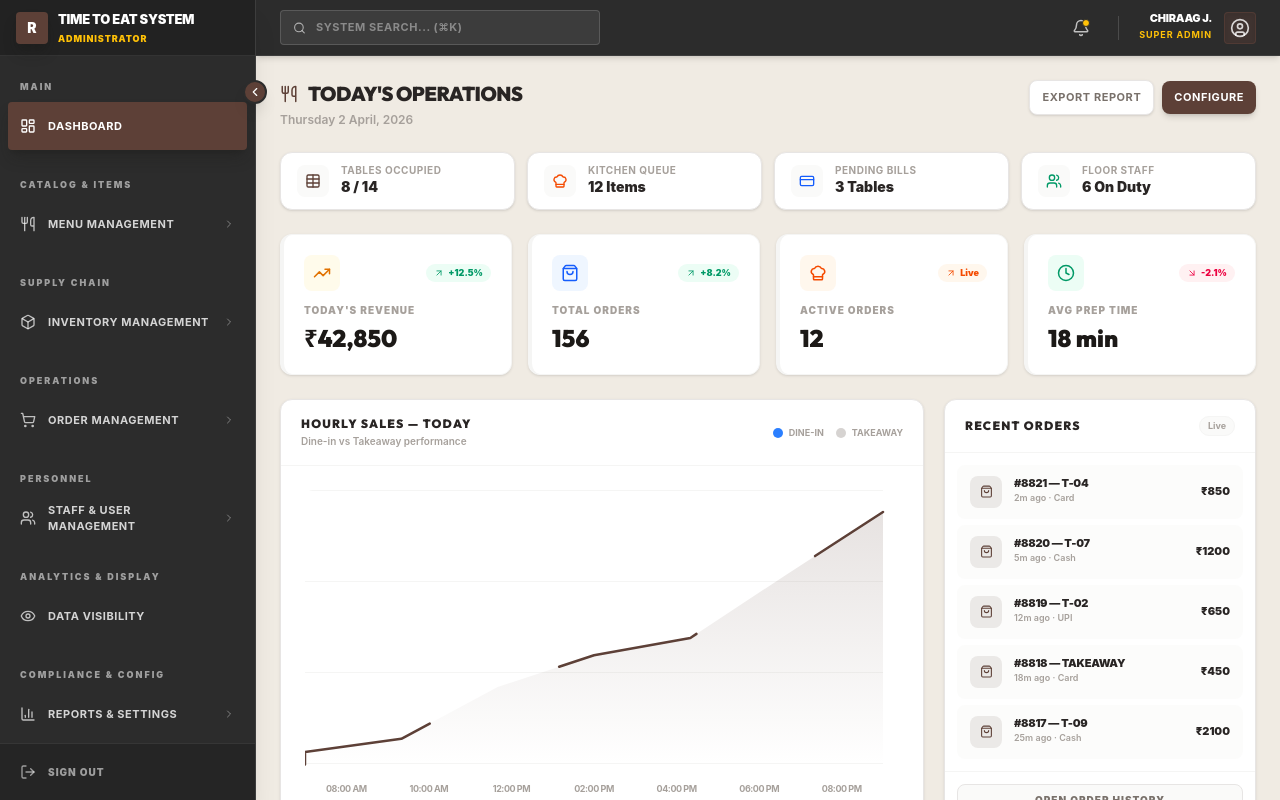
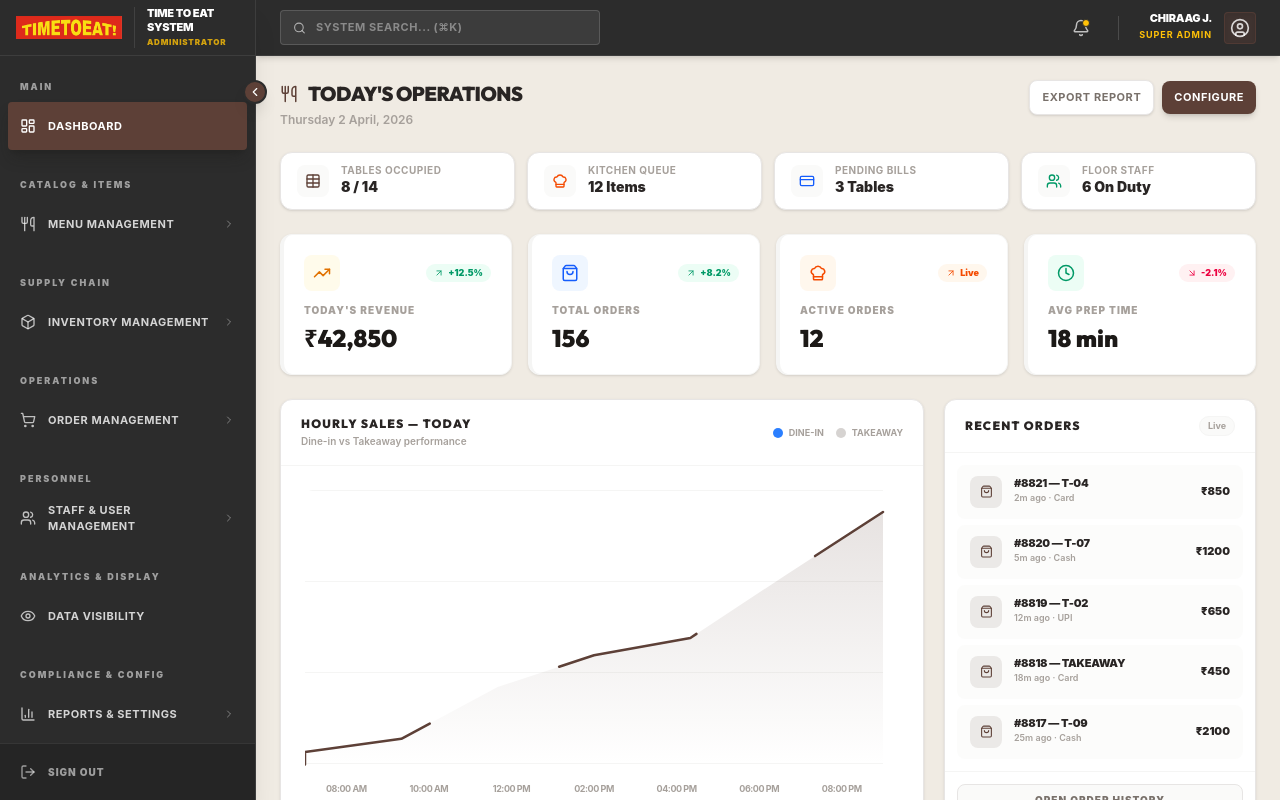
Before and after one commit to chiragjeevanani/mamafrankeypos, a React (Vite) app in the folder frontend/: page /admin/dashboard in a window 1280 px wide. Built offline with nearby package versions, Linux system fonts and the light colour scheme; sample sign-in values are in the browser's storage; a web font is replaced by a local one.

Commit message:
logo added

```diff
--- a/frontend/src/modules/admin/components/navigation/Sidebar.jsx
+++ b/frontend/src/modules/admin/components/navigation/Sidebar.jsx
@@ -9,6 +9,7 @@ import {
 } from 'lucide-react';
 import { motion, AnimatePresence } from 'framer-motion';
 import { playClickSound } from '../../../pos/utils/sounds';
+import logo from '../../../../assets/time-to-eat.jpeg';
 
 export default function Sidebar({ isCollapsed, setIsCollapsed }) {
   const navigate = useNavigate();
@@ -120,18 +121,22 @@ export default function Sidebar({ isCollapsed, setIsCollapsed }) {
   return (
     <aside className={`fixed left-0 top-0 h-full bg-[#2C2C2C] border-r border-white/8 z-50 transition-all duration-300 shadow-xl hidden lg:flex flex-col ${isCollapsed ? 'w-20' : 'w-64'}`}>
       {/* Brand Header */}
-      <div className="h-14 flex items-center justify-between px-4 border-b border-white/8 shrink-0 bg-[#222222]">
+      <div className="h-14 flex items-center justify-between px-4 border-b border-white/8 shrink-0 bg-[#2C2C2C]">
         {!isCollapsed ? (
-          <div className="flex items-center gap-2.5">
-            <div className="w-8 h-8 bg-[#5D4037] rounded flex items-center justify-center text-white font-black text-sm shadow-lg shadow-stone-900/30">R</div>
-            <div className="flex flex-col">
-              <span className="font-black text-[13px] tracking-tight uppercase text-white">Time to eat System</span>
-              <span className="text-[9px] font-black text-[#FFC107] uppercase tracking-widest mt-0.5">Administrator</span>
+          <div className="flex items-center gap-3">
+            <div className="h-7 flex items-center justify-center overflow-hidden">
+              <img src={logo} alt="Logo" className="h-full w-auto object-contain" />
+            </div>
+            <div className="flex flex-col border-l border-white/10 pl-3">
+              <span className="font-black text-[11px] tracking-tight uppercase text-white leading-tight">Time to eat System</span>
+              <span className="text-[8px] font-black text-[#FFC107] uppercase tracking-widest mt-0.5 opacity-80">Administrator</span>
             </div>
           </div>
         ) : (
           <div className="w-full flex justify-center">
-            <div className="w-8 h-8 bg-[#5D4037] rounded flex items-center justify-center text-white font-black text-sm shadow-md shadow-red-900/40">R</div>
+            <div className="h-7 flex items-center justify-center overflow-hidden">
+              <img src={logo} alt="Logo" className="h-full w-auto object-contain" />
+            </div>
           </div>
         )}
       </div>
--- a/frontend/src/modules/pos/components/PosTopNavbar.jsx
+++ b/frontend/src/modules/pos/components/PosTopNavbar.jsx
@@ -10,6 +10,7 @@ import { motion, AnimatePresence } from 'framer-motion';
 import { useNavigate } from 'react-router-dom';
 import { usePos } from '../context/PosContext';
 import { playClickSound } from '../utils/sounds';
+import logo from '../../../assets/time-to-eat.jpeg';
 
 export default function PosTopNavbar() {
   const navigate = useNavigate();
@@ -33,9 +34,11 @@ export default function PosTopNavbar() {
         >
           <Menu size={20} className="text-slate-300" />
         </button>
-        <div className="flex items-center gap-2">
-          <div className="w-7 h-7 bg-[#5D4037] rounded flex items-center justify-center text-white font-black text-sm">R</div>
-          <span className="text-white font-bold text-sm uppercase tracking-tight">Time to eat</span>
+        <div className="flex items-center gap-3">
+          <div className="h-7 flex items-center justify-center overflow-hidden">
+            <img src={logo} alt="Logo" className="h-full w-auto object-contain" />
+          </div>
+          <span className="text-white font-bold text-xs uppercase tracking-tight border-l border-white/10 pl-3">Time to eat</span>
         </div>
         <button onClick={() => { playClickSound(); navigate('/pos/tables'); }} className="bg-[#5D4037] text-white px-4 py-2 rounded-lg text-sm font-bold hover:bg-[#4E342E] transition-colors shadow-md shadow-stone-900/30 uppercase tracking-tight ml-1">
           + New Order
--- a/frontend/src/modules/user/pages/LandingPage.jsx
+++ b/frontend/src/modules/user/pages/LandingPage.jsx
@@ -1,6 +1,7 @@
 import { motion } from 'framer-motion';
 import { useNavigate } from 'react-router-dom';
 import { Sparkles, ArrowRight, Table2, ChefHat, Leaf } from 'lucide-react';
+import logo from '../../../assets/time-to-eat.jpeg';
 
 export default function LandingPage() {
   const navigate = useNavigate();
@@ -33,11 +34,12 @@ export default function LandingPage() {
           <motion.div
             initial={{ opacity: 0, y: -20 }}
             animate={{ opacity: 1, y: 0 }}
-            className="flex items-center gap-3 mb-12"
+            className="flex items-center gap-4 mb-12"
           >
-            <div className="w-12 h-12 bg-white rounded-2xl flex items-center justify-center">
-              <span className="text-2xl">🌾</span>
+            <div className="h-10 flex items-center justify-center overflow-hidden">
+              <img src={logo} alt="Logo" className="h-full w-auto object-contain" />
             </div>
+            <div className="h-8 w-px bg-charcoal-900/10 dark:bg-white/10" />
             <span className="text-xl font-display font-bold tracking-tight">Time to eat Kitchen</span>
           </motion.div>
 
--- a/frontend/src/modules/user/pages/MenuPage.jsx
+++ b/frontend/src/modules/user/pages/MenuPage.jsx
@@ -8,6 +8,7 @@ import { useTheme } from '../context/ThemeContext';
 import { MENU_ITEMS, CATEGORIES, RESTAURANT_INFO } from '../data/mockData';
 import { CartDrawer } from '../components/CartDrawer';
 import { BottomNav } from '../components/BottomNav';
+import logo from '../../../assets/time-to-eat.jpeg';
 
 export default function MenuPage() {
   const [activeCategory, setActiveCategory] = useState('all');
@@ -46,9 +47,12 @@ export default function MenuPage() {
                 <MapPin size={10} className="text-brand-500" />
                 <span className="text-[9px] font-black uppercase tracking-widest">{RESTAURANT_INFO.table} · Main Hall</span>
               </div>
-              <h1 className="text-2xl font-display font-bold tracking-tight text-charcoal-900 dark:text-white leading-tight transition-colors duration-300">
-                Time to eat <span className="text-brand-500">Kitchen</span>
-              </h1>
+              <div className="flex items-center gap-2.5">
+                <img src={logo} alt="Logo" className="h-9 w-auto object-contain" />
+                <h1 className="text-xl font-display font-bold tracking-tight text-charcoal-900 dark:text-white leading-tight border-l border-charcoal-900/10 dark:border-white/10 pl-3">
+                  Time to eat <span className="text-brand-500">Kitchen</span>
+                </h1>
+              </div>
             </div>
 
             <div className="flex items-center gap-3">
--- a/frontend/src/modules/user/pages/UserLoginPage.jsx
+++ b/frontend/src/modules/user/pages/UserLoginPage.jsx
@@ -2,6 +2,7 @@ import { useState } from 'react';
 import { motion } from 'framer-motion';
 import { useNavigate, Link } from 'react-router-dom';
 import { Mail, Lock, ArrowRight, Github, Chrome } from 'lucide-react';
+import logo from '../../../assets/time-to-eat.jpeg';
 
 export default function UserLoginPage() {
   const [email, setEmail] = useState('');
@@ -27,9 +28,9 @@ export default function UserLoginPage() {
           <motion.div
             initial={{ scale: 0.8, opacity: 0 }}
             animate={{ scale: 1, opacity: 1 }}
-            className="w-16 h-16 bg-brand-500 rounded-3xl mx-auto mb-6 flex items-center justify-center shadow-2xl shadow-brand-500/20"
+            className="h-20 mx-auto mb-6 flex items-center justify-center overflow-hidden"
           >
-            <Lock size={32} strokeWidth={2.5} className="text-charcoal-900" />
+            <img src={logo} alt="Logo" className="h-full w-auto object-contain" />
           </motion.div>
           <h1 className="text-3xl font-display font-bold tracking-tight">Welcome Back</h1>
           <p className="text-charcoal-500 text-sm mt-2">Sign in to continue your feast</p>
--- a/frontend/src/modules/user/pages/UserSignupPage.jsx
+++ b/frontend/src/modules/user/pages/UserSignupPage.jsx
@@ -2,6 +2,7 @@ import { useState } from 'react';
 import { motion } from 'framer-motion';
 import { useNavigate, Link } from 'react-router-dom';
 import { Mail, Lock, User, Phone, ArrowRight, CheckCircle2 } from 'lucide-react';
+import logo from '../../../assets/time-to-eat.jpeg';
 
 export default function UserSignupPage() {
   const [formData, setFormData] = useState({
@@ -34,8 +35,8 @@ export default function UserSignupPage() {
           animate={{ opacity: 1, scale: 1 }}
           className="text-center"
         >
-          <div className="w-24 h-24 bg-brand-500 rounded-[2.5rem] flex items-center justify-center mx-auto mb-8 shadow-2xl shadow-brand-500/30">
-            <CheckCircle2 size={48} className="text-charcoal-900" strokeWidth={2.5} />
+          <div className="h-32 flex items-center justify-center mx-auto mb-8 overflow-hidden">
+            <img src={logo} alt="Logo" className="h-full w-auto object-contain" />
           </div>
           <h2 className="text-3xl font-display font-bold text-charcoal-900 dark:text-white mb-2">Welcome to the Family!</h2>
           <p className="text-xs font-black uppercase tracking-[0.2em] text-charcoal-500 italic">Prepping your table in 2 seconds...</p>
@@ -48,6 +49,13 @@ export default function UserSignupPage() {
     <div className="min-h-screen bg-cream-50 dark:bg-charcoal-900 text-charcoal-900 dark:text-white flex flex-col p-6 selection:bg-brand-500 selection:text-charcoal-900">
       <div className="max-w-md w-full mx-auto flex-1 flex flex-col justify-center py-12">
         <header className="text-center mb-12">
+          <motion.div
+            initial={{ scale: 0.8, opacity: 0 }}
+            animate={{ scale: 1, opacity: 1 }}
+            className="h-20 mx-auto mb-6 flex items-center justify-center overflow-hidden"
+          >
+            <img src={logo} alt="Logo" className="h-full w-auto object-contain" />
+          </motion.div>
           <h1 className="text-3xl font-display font-bold tracking-tight">Create Account</h1>
           <p className="text-charcoal-500 text-sm mt-2">Join us for a premium dining experience</p>
         </header>
```
Also changed, not shown: frontend/src/assets/time-to-eat.jpeg (added).
